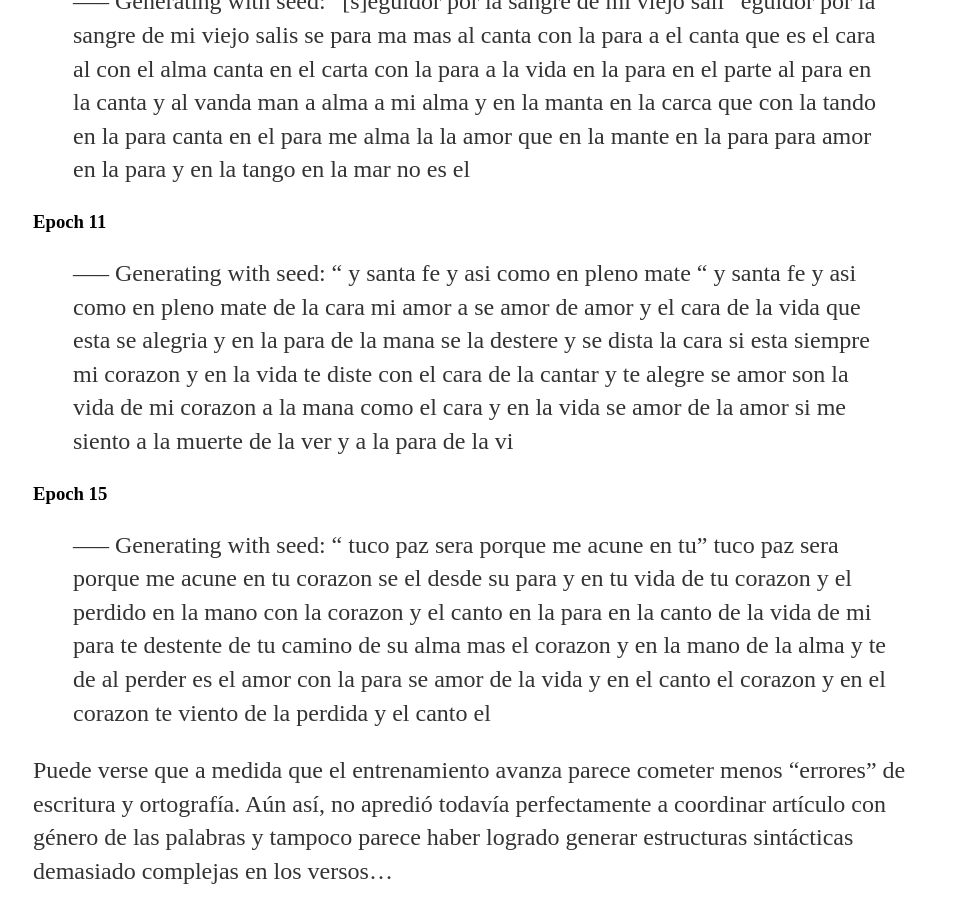
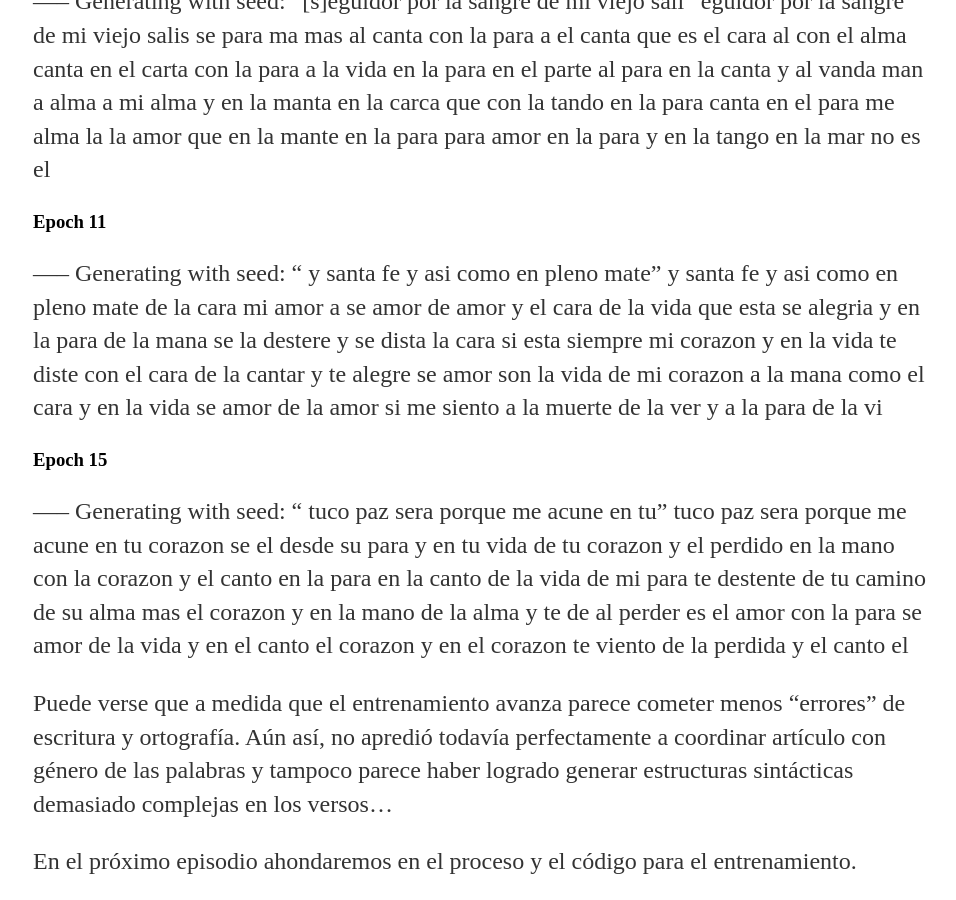
Before and after one commit to gefero/gefero.github.io, a Jekyll site: the page built from _posts/2018-11-10-LSTM_tango.md, in a window 1280 px wide and 900 px high, scrolled down 3312 px. Shown: the whole window, without its empty margins (159-1115 px from the left). Built offline with Jekyll 4.4.1, drawn with Linux system fonts in a browser that asks for light colours; formulas are drawn with MathJax 3; comment, search, counter and statistics services are not loaded; some of the changed text lies outside the part shown.

```diff
--- a/_posts/2018-11-10-LSTM_tango.md
+++ b/_posts/2018-11-10-LSTM_tango.md
@@ -99,7 +99,7 @@ Los versos que estan entre comillas son los "generadores": están extraidos alea
 
 ### Epoch 0
 
-> ----- Generating with seed: "[s]eguidor  por la sangre de mi viejo sali"
+ ----- Generating with seed: "[s]eguidor  por la sangre de mi viejo sali"
 eguidor
  por la sangre de mi viejo salis
  se para ma mas al canta
@@ -122,9 +122,7 @@ eguidor
  no es el
 
 ### Epoch 11
-> ----- Generating with seed: " y santa fe
- y asi como en pleno mate
-"
+ ----- Generating with seed: " y santa fe y asi como en pleno mate"
  y santa fe
  y asi como en pleno mate
  de la cara mi amor
@@ -148,9 +146,7 @@ eguidor
 
 
 ### Epoch 15
-> ----- Generating with seed: " tuco paz
- sera porque me acune
- en tu"
+ ----- Generating with seed: " tuco paz  sera porque me acune en tu"
  tuco paz
  sera porque me acune
  en tu corazon
```
Also changed, not shown: other parts of _posts/2018-11-10-LSTM_tango.md (+1 -1 lines).
